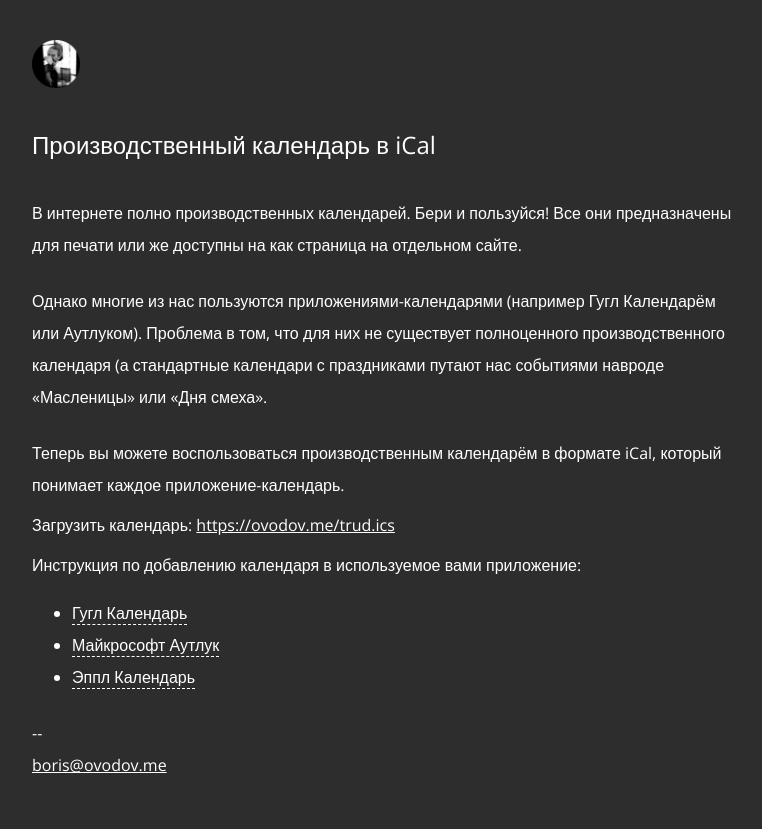
After one commit to borisovodov/ovodovme, a Flask app: page /trud in a window 1280 px wide. The commit adds this page. Shown: the whole page, without its empty margins (8-770 px from the left). Run offline with Flask 2, Linux system fonts and the light colour scheme.

Commit message:
Вернул трудовой календарь.

```diff
--- a/ovodovme.py
+++ b/ovodovme.py
@@ -14,5 +14,15 @@ def idrsa():
 def astroege():
 	return send_file('static/astroege.pdf')
 
+@app.route('/trud')
+def trud():
+	return render_template('trud.html')
+
+@app.route('/trud.ics')
+def trudics():
+	with open(os.path.join(os.path.dirname(__file__), 'static/trud.ics'), 'r') as f:
+		content = f.read()
+	return Response(content, mimetype='text/calendar')
+
 if __name__ == '__main__':
 	app.run()
--- a/templates/index.html
+++ b/templates/index.html
@@ -20,10 +20,10 @@
 	<p>Занимаюсь бизнес-аналитикой в <a href="https://www.naumen.ru/">Наумене</a>, а по субботам преподаю астрономию в <nobr>35-й</nobr> екатеринбургской гимназии.</p>
 	<p>Подготовил <a href="https://ovodov.me/astroege/">методичку по астрономии</a> для успешной сдачи ЕГЭ по физике.
 	<p class="margin-top">Собираю газеты со всего света и веду об этом англоязычный <a href="http://www.papersaround.com/">сайт</a>. Также у проекта есть <a href="https://www.instagram.com/papersaround/">аккаунт</a> в Инстаграме.</p>
-	<p>Добрые люди присылают огромное число газет, для обработки которых написал программу <a href="https://github.com/borisovodov/np">ЭнПи</a>.</p>
 	<p class="margin-top">Иногда выкладываю разноплановые лонгриды на <a href="https://medium.com/@borisovodov">Медиум</a>.</p>
 	<p>Веду умиротворённый <a href="https://www.instagram.com/ovodovboris/">Инстаграм</a>.</p>
 	<p>Сижу во <a href="https://vk.com/borisovodov">Вконтакте</a> и на <a href="https://www.facebook.com/borisovodov">Фэйсбуке</a>.</p>
+	<p>Кодю на <a href="https://github.com/borisovodov">Гитхабе</a>.</p>
 	<p>Резюме с боевыми заслугами разместил на <a href="https://moikrug.ru/borisovodov">Моём круге</a> и <a href="https://www.linkedin.com/in/borisovodov/">Линкедине</a>.</p>
 	<p class="margin-top">-- <br>
 	<a href="mailto:boris@ovodov.me">boris@ovodov.me</a></p>
--- /dev/null
+++ b/templates/trud.html
@@ -0,0 +1,47 @@
+<!DOCTYPE html>
+<html>
+<head>
+	<meta charset="utf-8">
+	<meta property="og:type" content="website">
+	<meta property="og:site_name" content="Этот, как его?">
+	<meta property="og:title" content="Производственный календарь в iCal">
+	<meta property="og:description" content="В интернете полно производственных календарей. Но все они предназначены для печати или же доступны на отдельном сайте...">
+	<meta property="og:url" content="https://ovodov.me/trud/">
+
+	<script type="text/javascript">
+		function openInstruction(id){
+			display = document.getElementById(id).style.display;
+			if(display=='none'){
+				document.getElementById(id).style.display='block';
+			}else{
+				document.getElementById(id).style.display='none';
+			}
+		}
+	</script>
+
+	<link href="https://fonts.googleapis.com/css?family=Open+Sans" rel="stylesheet">
+	<link rel="stylesheet" type="text/css" href="{{ url_for('static', filename='style.css') }}">
+	<link rel="shortcut icon" href="{{ url_for('static', filename='favicon.png') }}">
+
+	<title>Этот, как его?</title>
+</head>
+<body>
+	<a href="https://ovodov.me"><img src="{{ url_for('static', filename='avatar.png') }}" style="height: 3em;"></a>
+	<header>Производственный календарь в iCal</header>
+	<p>В интернете полно производственных календарей. Бери и пользуйся! Все они предназначены для печати или же доступны на как страница на отдельном сайте.</p>
+	<p class="margin-top">Однако многие из нас пользуются приложениями-календарями (например Гугл Календарём или Аутлуком). Проблема в том, что для них не существует полноценного производственного календаря (а стандартные календари с праздниками путают нас событиями навроде «Масленицы» или «Дня смеха».</p>
+	<p class="margin-top">Теперь вы можете воспользоваться производственным календарём в формате iCal, который понимает каждое приложение-календарь.</p>
+	<p>Загрузить календарь: <a href="https://ovodov.me/trud.ics">https://ovodov.me/trud.ics</a></p>
+	<p>Инструкция по добавлению календаря в используемое вами приложение:</p>
+	<ul>
+		<li><a class="dashedlink" href="#" onclick="openInstruction('gInstruction'); return false">Гугл Календарь</a></li>
+		<div id="gInstruction" style="display: none;">Главное меню — Добавить другие календари — Добавить по URL — В поле «URL календаря» вставьте «https://ovodov.me/trud.ics» после чего нажмите кнопку «Добавить календарь»</div>
+		<li><a class="dashedlink" href="#" onclick="openInstruction('mInstruction'); return false">Майкрософт Аутлук</a></li>
+		<div id="mInstruction" style="display: none;">Главная — Открыть календарь — Из Интернета — В поле вставьте «https://ovodov.me/trud.ics» после чего нажмите кнопку «ОК»</div>
+		<li><a class="dashedlink" href="#" onclick="openInstruction('aInstruction'); return false">Эппл Календарь</a></li>
+		<div id="aInstruction" style="display: none;">Файл — Новая подписка Календаря — В поле «URL-адрес календаря» вставьте «https://ovodov.me/trud.ics» после чего нажмите кнопку «Подписаться»</div>
+	</ul>
+	<p class="margin-top">-- <br>
+	<a href="mailto:boris@ovodov.me">boris@ovodov.me</a></p>
+</body>
+</html>
```
Also changed, not shown: static/28studio.png (added), 1 other file.
